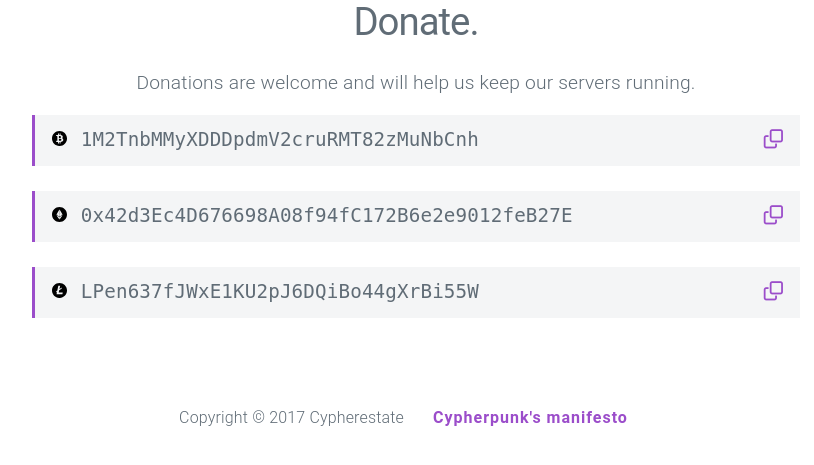
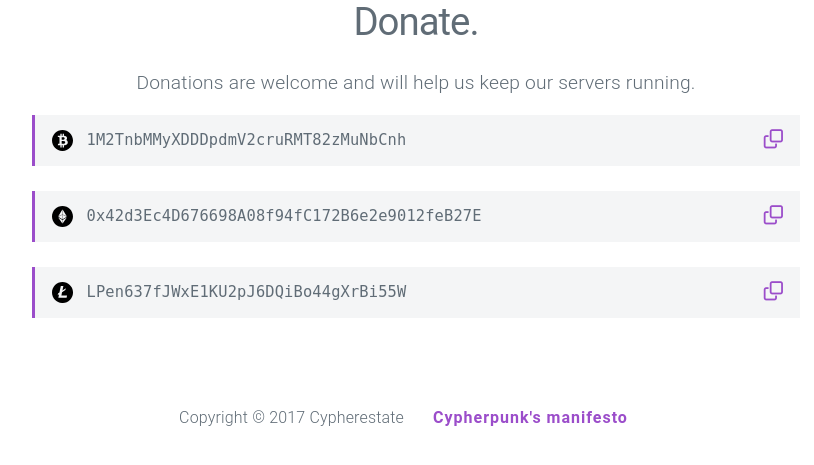
Before and after one commit to FileNation/FileNation-Cypherestate, a Flask app: page /donate/ in a window 1280 px wide. Shown: the part 172-637 px from the top of the page, without its empty margins (224-1038 px from the left). Run offline with Flask 2, Linux system fonts and the light colour scheme; some libraries are stand-ins or nearby versions.

Commit message:
Finished donation page

```diff
--- a/static/css/main.css
+++ b/static/css/main.css
@@ -147,7 +147,18 @@ ul.posts-list li a{
 }
 
 .crypto-icon {
-	width: 0.8em;
-	height: 0.8em;
+	width: 1.1em;
+	height: 1.1em;
 	margin-right: 0.7em;
+	float: left;
+	margin-top: 0.55%;
 }
+
+.crypto-address {
+	font-size: 0.8em;
+	float: right;
+}
+
+.crypto-space {
+	min-width: 520px;
+}
--- a/templates/donate.html
+++ b/templates/donate.html
@@ -6,9 +6,29 @@
 	<center>
 		<h1 class="blog-title"><b>Donate.</b></h1>
 		<h3 id="donation-subtitle">Donations are welcome and will help us keep our servers running.</h3>
-		<pre class="code prettyprint lang-md prettyprinted"><code class="code-content" style="float:left;"><img class="crypto-icon" src="/static/img/crypto/btc.svg">1M2TnbMMyXDDDpdmV2cruRMT82zMuNbCnh</code><code class="code-content" style="float:right;"><a href="javascript:copyToClipboard('Address')"><i class="fa fa-clone" aria-hidden="true"></i></a></code></pre>
-		<pre class="code prettyprint lang-md prettyprinted"><code class="code-content" style="float:left;"><img class="crypto-icon" src="/static/img/crypto/eth.svg">0x42d3Ec4D676698A08f94fC172B6e2e9012feB27E</code><code class="code-content" style="float:right;"><a href="javascript:copyToClipboard('Address')"><i class="fa fa-clone" aria-hidden="true"></i></a></code></pre>
-		<pre class="code prettyprint lang-md prettyprinted"><code class="code-content" style="float:left;"><img class="crypto-icon" src="/static/img/crypto/ltc.svg">LPen637fJWxE1KU2pJ6DQiBo44gXrBi55W</code><code class="code-content" style="float:right;"><a href="javascript:copyToClipboard('Address')"><i class="fa fa-clone" aria-hidden="true"></i></a></code></pre>
+		<pre class="code prettyprint lang-md prettyprinted crypto-space"><code class="code-content" style="float:left; margin-top: 0.35%;"><img class="crypto-icon" src="/static/img/crypto/btc.svg"><div class="crypto-address" id="btc-addr">1M2TnbMMyXDDDpdmV2cruRMT82zMuNbCnh</div></code><code class="code-content" style="float:right;"><a href="javascript:copyToClipboard('btc-addr')"><i class="fa fa-clone" aria-hidden="true"></i></a></code></pre>
+		<pre class="code prettyprint lang-md prettyprinted crypto-space"><code class="code-content" style="float:left; margin-top: 0.35%;"><img class="crypto-icon" src="/static/img/crypto/eth.svg"><div class="crypto-address" id="eth-addr">0x42d3Ec4D676698A08f94fC172B6e2e9012feB27E</div></code><code class="code-content" style="float:right;"><a href="javascript:copyToClipboard('eth-addr')"><i class="fa fa-clone" aria-hidden="true"></i></a></code></pre>
+		<pre class="code prettyprint lang-md prettyprinted crypto-space"><code class="code-content" style="float:left; margin-top: 0.35%;"><img class="crypto-icon" src="/static/img/crypto/ltc.svg"><div class="crypto-address" id="ltc-addr">LPen637fJWxE1KU2pJ6DQiBo44gXrBi55W</div></code><code class="code-content" style="float:right;"><a href="javascript:copyToClipboard('ltc-addr')"><i class="fa fa-clone" aria-hidden="true"></i></a></code></pre>
 	</center>
 </div>
+
+<script>
+	function GetValue()
+	{
+   		var myarray= new Array("item1","item2","item3");
+   		var random = myarray[Math.floor(Math.random() * myarray.length)];
+   		//alert(random);
+		document.getElementById("message").innerHTML=random;
+	}
+
+	function copyToClipboard(elementId) {
+  		var aux = document.createElement("input");
+  		aux.setAttribute("value", document.getElementById(elementId).innerHTML);
+  		document.body.appendChild(aux);
+  		aux.select();
+  		document.execCommand("copy");
+  		document.body.removeChild(aux);
+	}
+</script>
+
 {% endblock %}
```
